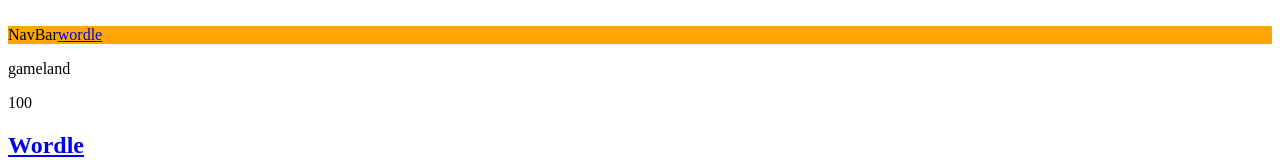
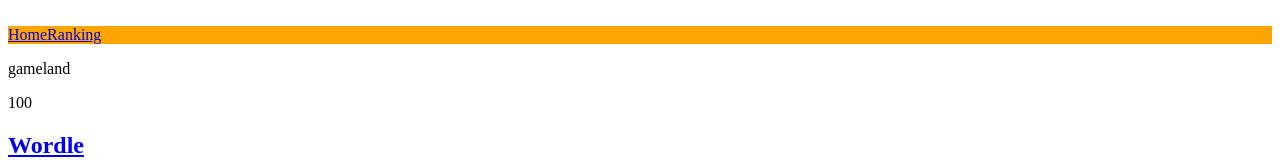
Before and after one commit to lupydev/game-land, a React (Create React App) app: page / in a window 1280 px wide. Shown: the top 160 px of the page. Built offline with nearby package versions, Linux system fonts and the light colour scheme.

Commit message:
se agregaron links y rutas de navegación

```diff
--- a/src/components/NavBar.jsx
+++ b/src/components/NavBar.jsx
@@ -5,8 +5,9 @@
 
   return (
     <div className='navBar'>
-        NavBar
-        <Link to="/wordle">wordle</Link>
+
+        <Link to="/">Home</Link>
+        <Link to="/ranking">Ranking</Link>
     </div>
   )
 }
```
